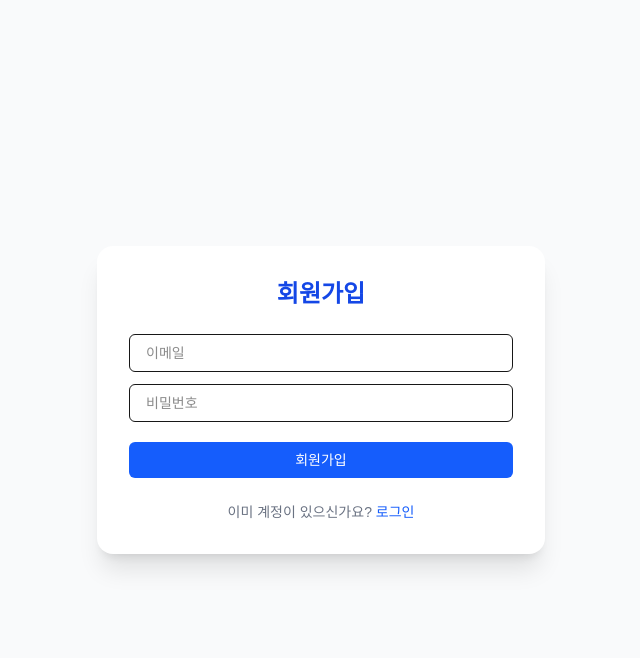
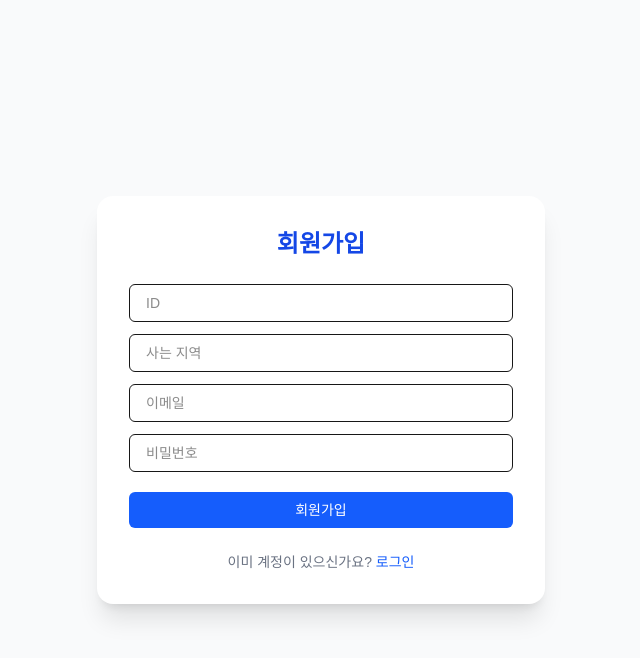
Before and after one commit to sukhwanjang/jangsatem, a Next.js app: page /login in a window 1280 px wide. Both pictures are taken after a click on the button "회원가입". Shown: the top 658 px of the page, without its empty margins (319-959 px from the left). Built offline with nearby package versions, Linux system fonts and the light colour scheme; no server answers.

Commit message:
로그이페이지수정.

```diff
--- a/src/app/login/page.tsx
+++ b/src/app/login/page.tsx
@@ -7,6 +7,8 @@ export default function LoginPage() {
   const router = useRouter();
   const [email, setEmail] = useState('');
   const [password, setPassword] = useState('');
+  const [username, setUsername] = useState('');
+  const [region, setRegion] = useState('');
   const [error, setError] = useState('');
   const [loading, setLoading] = useState(false);
   const [mode, setMode] = useState<'login' | 'signup'>('login');
@@ -26,7 +28,21 @@ export default function LoginPage() {
       if (error) setError(error.message);
       else router.replace('/');
     } else {
-      const { error } = await supabase.auth.signUp({ email, password });
+      if (!username || !region) {
+        setError('ID와 지역을 입력해주세요.');
+        setLoading(false);
+        return;
+      }
+      const { error } = await supabase.auth.signUp({
+        email,
+        password,
+        options: {
+          data: {
+            username,
+            region
+          }
+        }
+      });
       if (error) setError(error.message);
       else alert('회원가입 성공! 이메일을 확인하세요.');
     }
@@ -42,6 +58,25 @@ export default function LoginPage() {
         </h1>
 
         {error && <p className="text-red-500 text-sm mb-4 text-center">{error}</p>}
+
+        {mode === 'signup' && (
+          <>
+            <input
+              type="text"
+              placeholder="ID"
+              value={username}
+              onChange={(e) => setUsername(e.target.value)}
+              className="w-full px-4 py-2 mb-3 border rounded-md text-sm focus:outline-none focus:ring-2 focus:ring-blue-500"
+            />
+            <input
+              type="text"
+              placeholder="사는 지역"
+              value={region}
+              onChange={(e) => setRegion(e.target.value)}
+              className="w-full px-4 py-2 mb-3 border rounded-md text-sm focus:outline-none focus:ring-2 focus:ring-blue-500"
+            />
+          </>
+        )}
 
         <input
           type="email"
```
